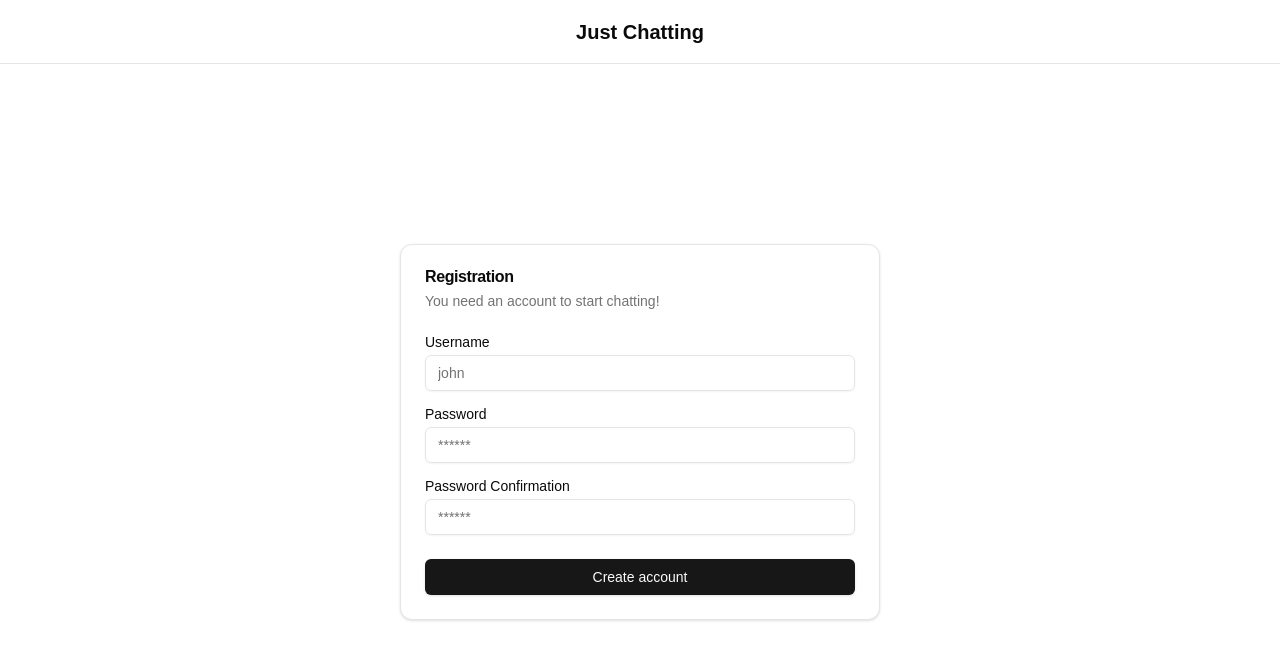
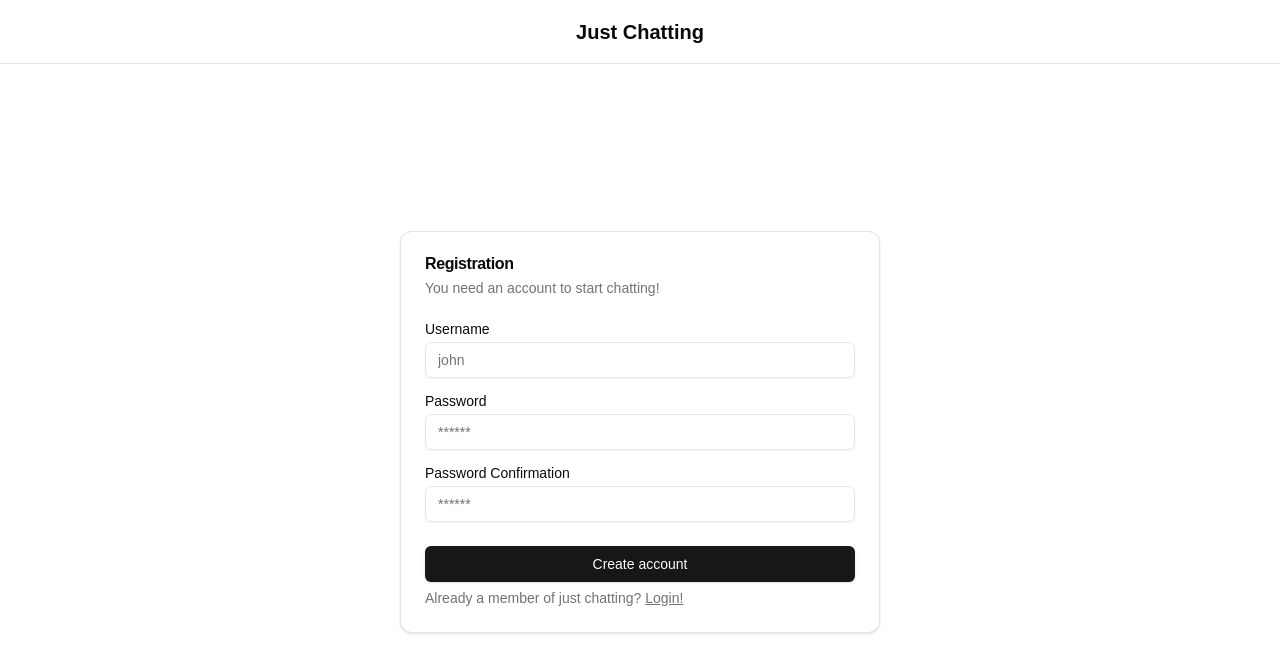
Before and after one commit to httpolar/just-chatting-client, a React (Vite) app: page /register in a window 1280 px wide. Shown: the top 672 px of the page. Built offline with nearby package versions, Linux system fonts and the light colour scheme; a web font is replaced by a local one.

Commit message:
Added a link to login page on registration page

```diff
--- a/src/routes/register.tsx
+++ b/src/routes/register.tsx
@@ -11,6 +11,7 @@ import {
 import { Label } from "@/components/ui/label.tsx";
 import { Input } from "@/components/ui/input.tsx";
 import { Button } from "@/components/ui/button.tsx";
+import { Link } from "react-router-dom";
 
 export const RegisterRoute: FC = () => {
   const [username, setUsername] = useState("");
@@ -77,8 +78,11 @@ export const RegisterRoute: FC = () => {
             </div>
           </form>
         </CardContent>
-        <CardFooter>
+        <CardFooter className="flex flex-col space-y-1.5">
           <Button className="w-full">Create account</Button>
+          <p className="text-sm text-muted-foreground self-start">
+            Already a member of just chatting? <Link to="/login" className="underline">Login!</Link>
+          </p>
         </CardFooter>
       </Card>
     </Main>
```
